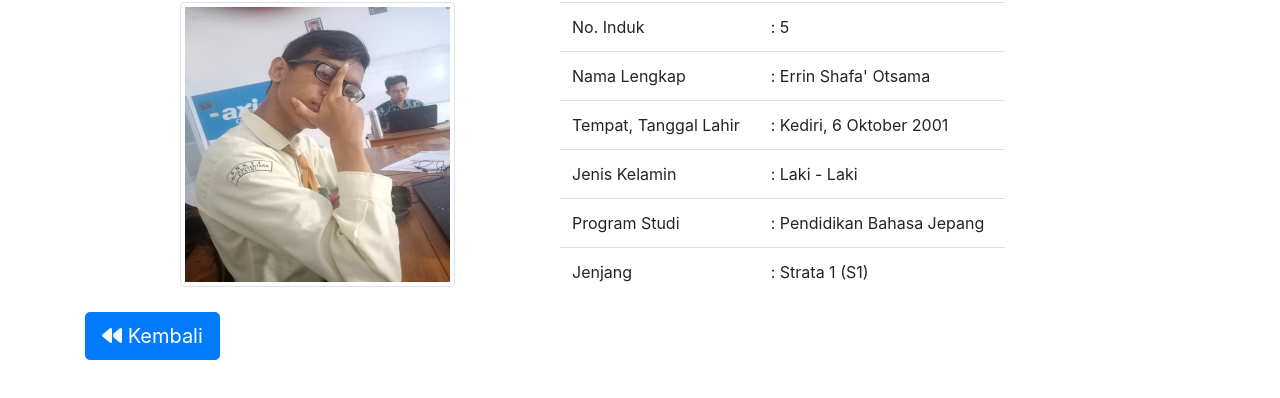
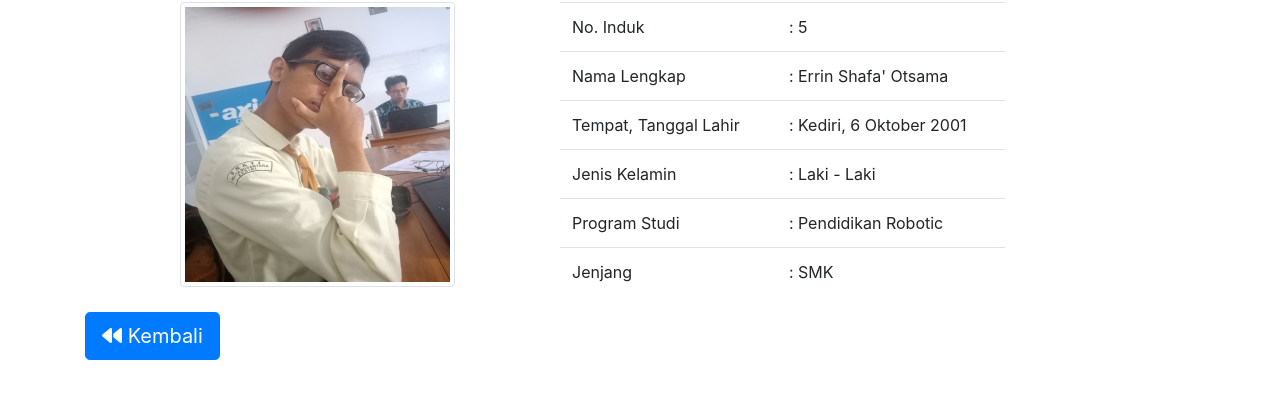
Before and after one commit to ErrinOtsama/uasganjil, a plain HTML site: page index.html in a window 1280 px wide. Shown: the part 110-508 px from the top of the page. Drawn offline with nearby package versions, Linux system fonts and the light colour scheme.

Commit message:
Upload ke Github

```diff
--- a/index.html
+++ b/index.html
@@ -53,11 +53,11 @@
 					</tr>
 					<tr>
 						<td>Program Studi</td>
-						<td>: Pendidikan Bahasa Jepang</td>
+						<td>: Pendidikan Robotic</td>
 					</tr>
 					<tr>
 						<td>Jenjang</td>
-						<td>: Strata 1 (S1)</td>
+						<td>: SMK</td>
 					</tr>
 				</tbody>
 			</table>
```
